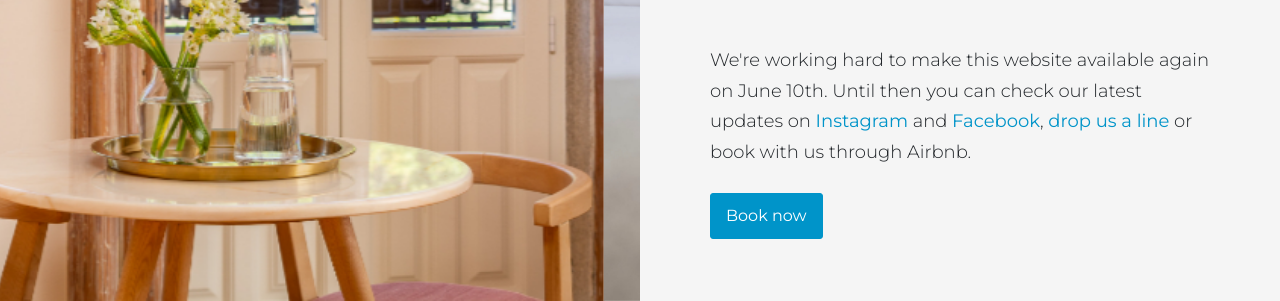
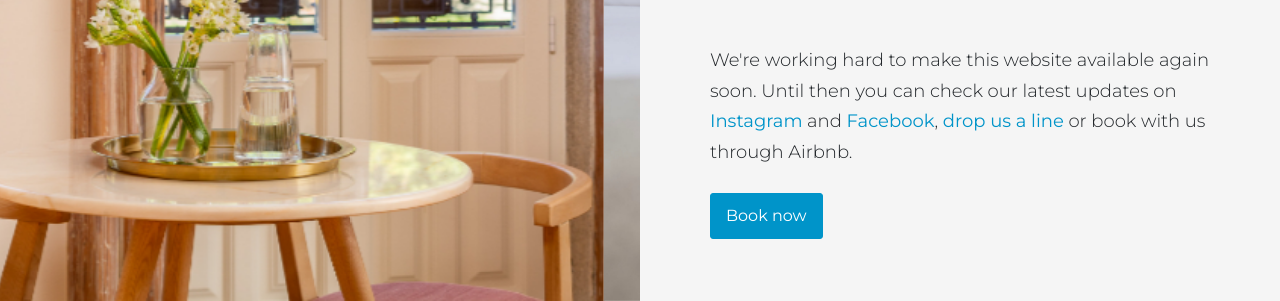
Before and after one commit to mmarcelino/TC_landingpage, a plain HTML site: page index.html in a window 1280 px wide. Shown: the part 499-800 px from the top of the page. Drawn offline with nearby package versions, Linux system fonts and the light colour scheme.

Commit message:
Update index.html

```diff
--- a/index.html
+++ b/index.html
@@ -80,7 +80,7 @@
           </div>
           <div class="text">
             <h1>New website coming soon</h1>
-            <p>We're working hard to make this website available again on June 10th. Until then you can check our latest updates on <span><a href="https://www.instagram.com/tripas_coracao_porto/" target="_blank">Instagram</a></span> and <span><a href="https://www.facebook.com/tripascoracaoporto" target="_blank">Facebook</a></span>, <span><a href="mailto:ola@tripas-coracao.pt">drop us a line</a></span> or book with us through Airbnb.</p>
+            <p>We're working hard to make this website available again soon. Until then you can check our latest updates on <span><a href="https://www.instagram.com/tripas_coracao_porto/" target="_blank">Instagram</a></span> and <span><a href="https://www.facebook.com/tripascoracaoporto" target="_blank">Facebook</a></span>, <span><a href="mailto:ola@tripas-coracao.pt">drop us a line</a></span> or book with us through Airbnb.</p>
             <div>
               <a href="https://www.airbnb.pt/users/33634570/listings" class="fb-btn" target="_blank">Book now</a>
             </div>
```
